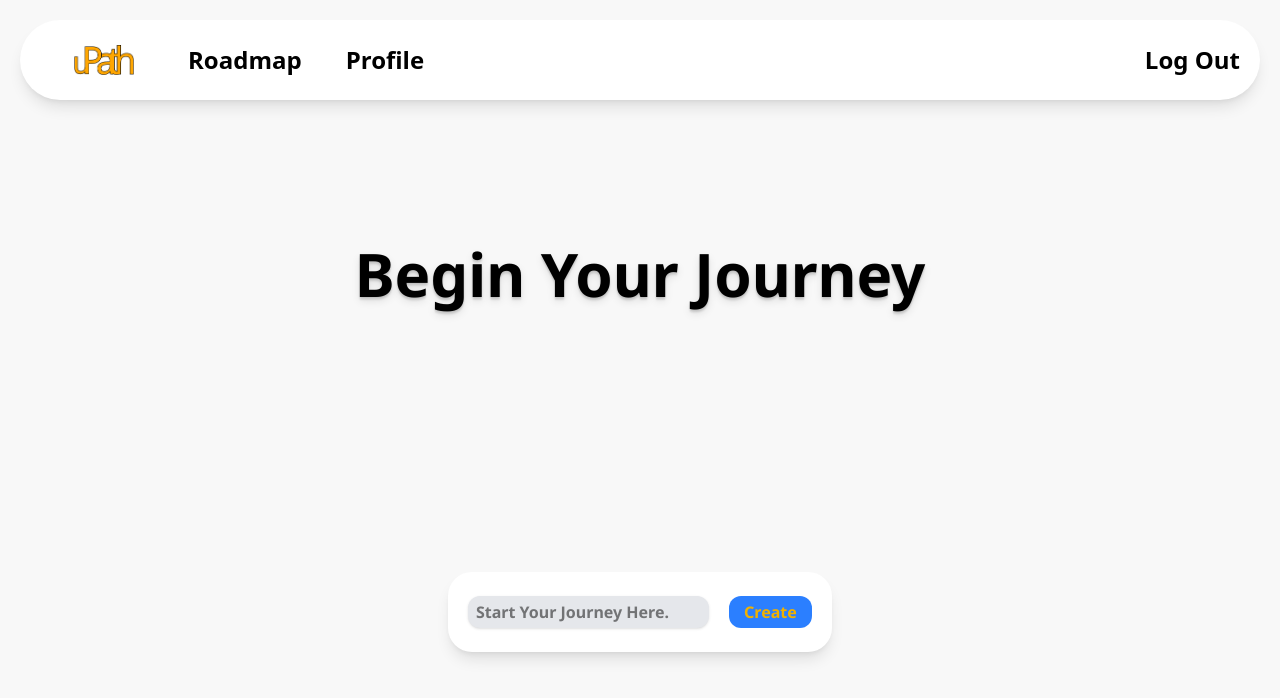
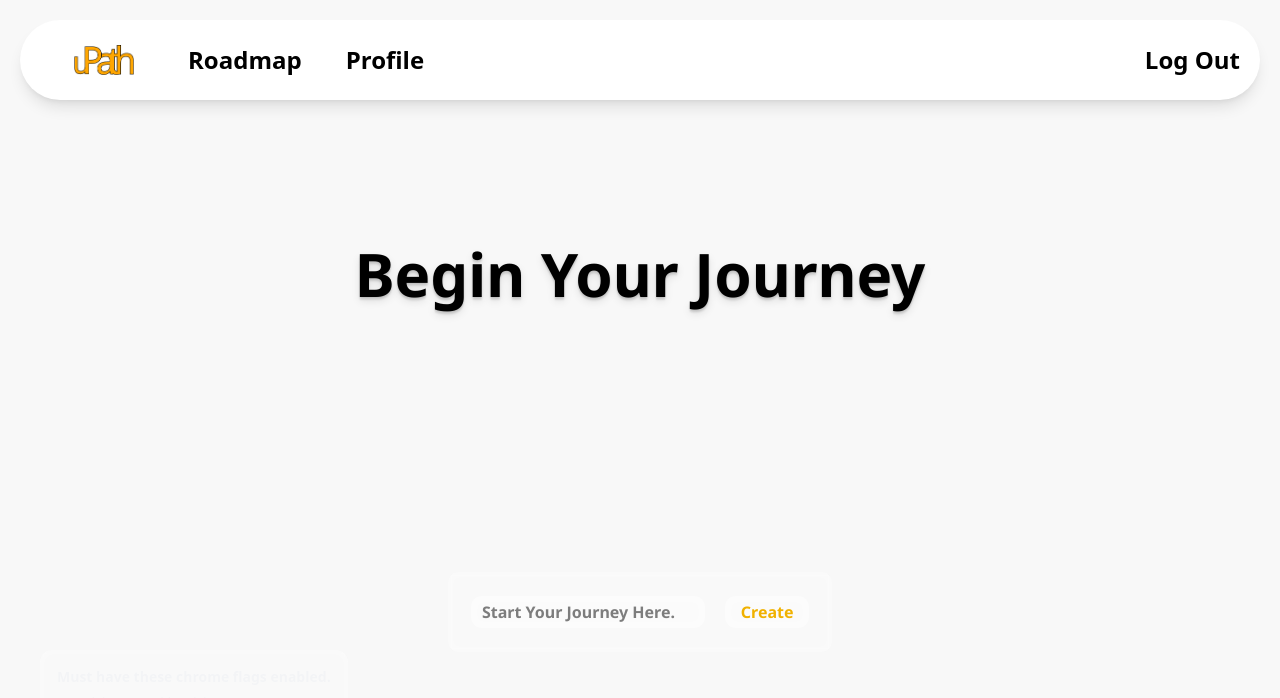
Before and after one commit to samnne/google_ai_hackathon, a React (Vite) app in the folder client/: page /google_ai_hackathon/home in a window 1280 px wide. Shown: the top 698 px of the page. Built offline with nearby package versions, Linux system fonts and the light colour scheme; no server answers; sample sign-in values are in the browser's storage.

Commit message:
added some glass morphism

```diff
--- a/client/src/css/index.css
+++ b/client/src/css/index.css
@@ -3,6 +3,9 @@
 
 html {
   scroll-behavior: smooth;
+}
+:root {
+  --morph-bg: rgba(255, 255, 255, 0.2);
 }
 
 body {
@@ -10,7 +13,7 @@ body {
 }
 @media (prefers-color-scheme: dark) {
   body {
-    background-color:#030712;
+    background-color: #030712;
   }
 }
 
@@ -33,8 +36,8 @@ body {
     @apply transition-all duration-150 bg-red-500  cursor-pointer shadow  px-2 py-1 rounded-xl;
   }
 
-  .log-out{
-    @apply px-3  rounded-full py-2 cursor-pointer hover:scale-105 transition-all duration-200 hover:bg-gray-600 ;
+  .log-out {
+    @apply px-3  rounded-full py-2 cursor-pointer hover:scale-105 transition-all duration-200 hover:bg-gray-600;
   }
 }
 
@@ -53,3 +56,14 @@ body {
     rotate: 90deg;
   }
 }
+.glass-morph {
+  border-radius: 0.7em;
+  border: 3px solid var(--morph-bg);
+  background: var(--morph-bg);
+
+  backdrop-filter: blur(2px);
+  box-shadow: inset 0 0 5px 1px var(--morph-bg);
+}
+.glass-morph button:hover {
+  background: rgba(0, 0, 0, 0.2);
+}
--- a/client/src/pages/Home.jsx
+++ b/client/src/pages/Home.jsx
@@ -62,7 +62,7 @@ const Home = () => {
             ...firstStep,
             _id: sharedId,
           },
-        ])
+        ]),
       );
 
       dispatch(
@@ -73,7 +73,7 @@ const Home = () => {
             _id: sharedId,
             updated: false,
           },
-        ])
+        ]),
       );
 
       navigate("/roadmap");
@@ -98,7 +98,7 @@ const Home = () => {
       </h1>
       <form
         onSubmit={(e) => initialPrompt(e)}
-        className="dark:bg-black dark:text-white dark:shadow-gray-900 bg-white font-noto font-bold shadow-lg h-20 gap-5 rounded-3xl sm:w-96  flex items-center p-5"
+        className="glass-morph  dark:text-white dark:shadow-gray-900  font-noto font-bold h-20 gap-5 rounded-3xl sm:w-96  flex items-center p-5"
       >
         <input
           type="text"
@@ -106,12 +106,40 @@ const Home = () => {
           value={prompt}
           onChange={(e) => inputChange(e.target?.value)}
           placeholder="Start Your Journey Here."
-          className="focus:outline-0 shadow dark:bg-gray-700  bg-gray-200 ps-2 rounded-xl h-8 w-full "
+          className="focus:outline-0 shadow glass-morph dark:bg-gray-700  bg-gray-200 ps-2 rounded-xl h-8 w-full "
         />
-        <button type="submit" className="primary-button text-yellow-500">
+        <button
+          type="submit"
+          className="glass-morph rounded-xl primary-button text-yellow-500"
+        >
           Create
         </button>
       </form>
+      <div
+        style={{
+          boxShadow: "inset 0 0 8px 1px rgba(255,255,255,0.2)",
+          border: "1px solid rgba(255,255,255,0.2)",
+          background: "rgba(255,255,255,0.2)",
+          backdropFilter: "blur(2px)",
+        }}
+        className="fixed p-4 bottom-10 left-10 text-gray-100  rounded-xl text-sm font-semibold"
+      >
+        <p>Must have these chrome flags enabled.</p>
+        <ul className="p-2 transition-all duration-200 nth:p-2 font-light  text-xs list-disc flex flex-col group gap-2">
+          <a
+            href="chrome://flags/#prompt-api-for-gemini-nano-multimodal-input"
+            className="transition-all duration-200  hover:text-gray-500"
+          >
+            <li className="">Gemini Nano MultiModal Input</li>
+          </a>
+          <a
+            className="transition-all duration-200 hover:text-gray-500"
+            href="chrome://flags/#prompt-api-for-gemini-nano"
+          >
+            <li>Gemini Nano</li>
+          </a>
+        </ul>
+      </div>
     </section>
   );
 };
--- a/client/src/pages/Profile.jsx
+++ b/client/src/pages/Profile.jsx
@@ -8,7 +8,7 @@ import React, { useEffect, useState } from "react";
 import { FaGoogle, FaTimes } from "react-icons/fa";
 import { auth, provider } from "../../config/firebase-config";
 import { useDispatch, useSelector } from "react-redux";
-import { Link } from "react-router";
+import { Link, useNavigate } from "react-router";
 import { setUser } from "../reducers/userSlice";
 
 const SignUp = ({ profilePage }) => {
@@ -34,7 +34,7 @@ const SignUp = ({ profilePage }) => {
       const userCredential = await createUserWithEmailAndPassword(
         auth,
         email,
-        password
+        password,
       );
 
       await updateProfile(userCredential.user, {
@@ -167,7 +167,7 @@ const SignIn = ({ profilePage }) => {
       const userCredential = await signInWithEmailAndPassword(
         auth,
         email,
-        password
+        password,
       );
 
       const serializableUser = {
@@ -261,6 +261,7 @@ const SignIn = ({ profilePage }) => {
 const Profile = () => {
   const globalCardList = useSelector((state) => state.cardList.value);
   //const [changePage, setSignInSignUp] = useState("up");
+  const navigate = useNavigate();
   const dispatch = useDispatch();
   const cUser = useSelector((state) => state.curUser.value);
 
@@ -289,6 +290,7 @@ const Profile = () => {
         emailVerified: auth.currentUser.emailVerified,
       };
       dispatch(setUser(serializableUser));
+      navigate("/");
     }
   };
 
@@ -340,9 +342,6 @@ const Profile = () => {
                     </span>
                   </div>
                 </header>
-                <div className="flex bg-gray-200 cursor-pointer h-full p-2 rounded-full justify-center hover:bg-gray-500 items-center">
-                  <FaTimes />
-                </div>
               </div>
             </section>
           </section>
```
Also changed, not shown: 1 other file (tests, documents, lock files or other folders).
